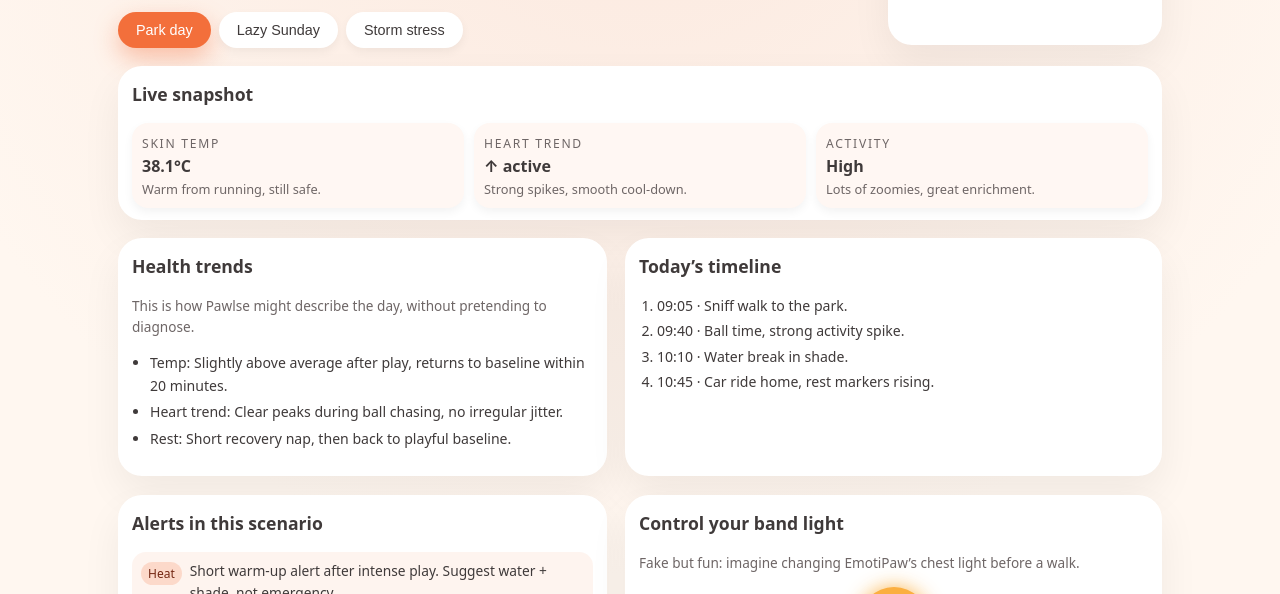
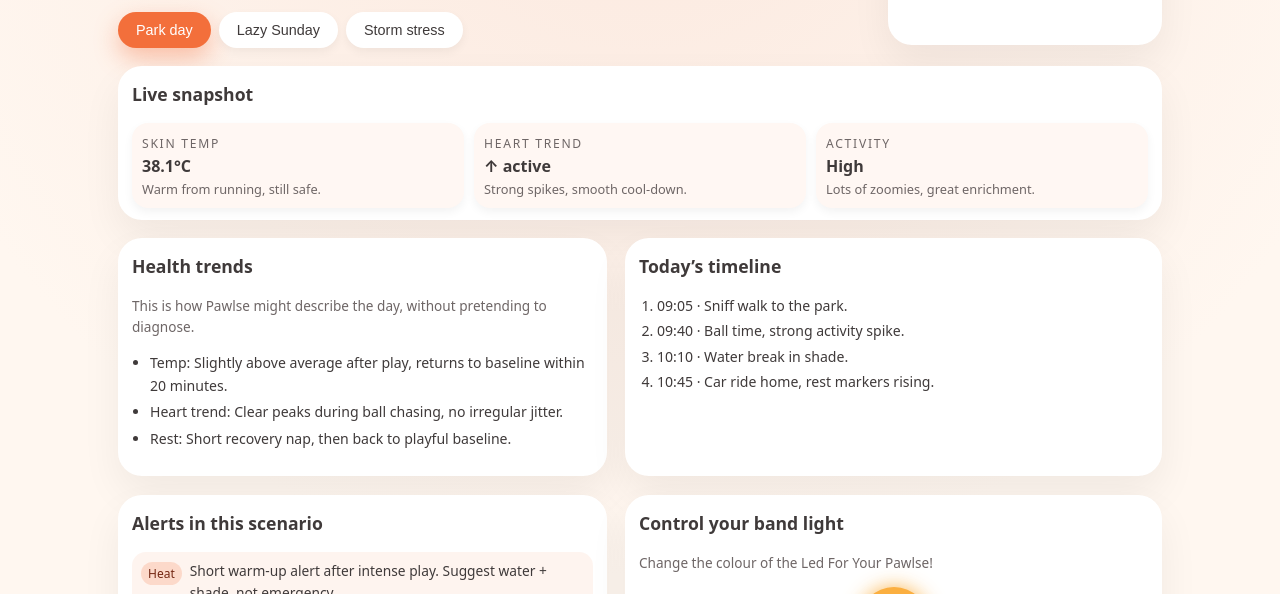
Before and after one commit to Ankit-Plax/pawlse, a plain HTML site: page demo.html in a window 1280 px wide. Shown: the part 206-800 px from the top of the page. Drawn offline with Linux system fonts and the light colour scheme.

Commit message:
Update demo.html

```diff
--- a/demo.html
+++ b/demo.html
@@ -106,7 +106,7 @@
         <div class="tile animate-pop" id="light-control">
           <h2>Control your band light</h2>
           <p class="tile-sub">
-            Fake but fun: imagine changing EmotiPaw’s chest light before a walk.
+            Change the colour of the Led For Your Pawlse!
           </p>
           <div class="light-preview-wrapper">
             <div class="light-preview bounce-light" id="light-preview"></div>
```
